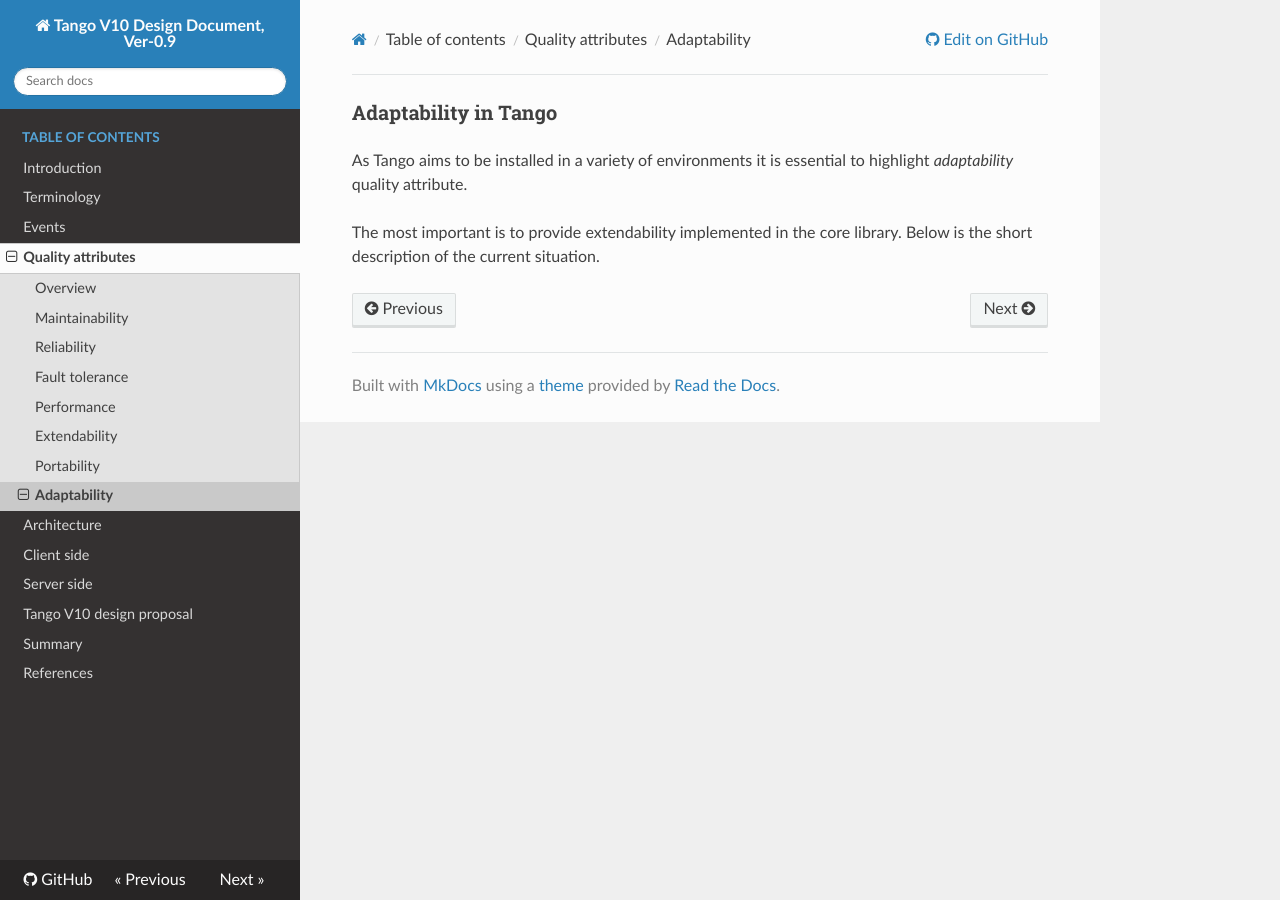
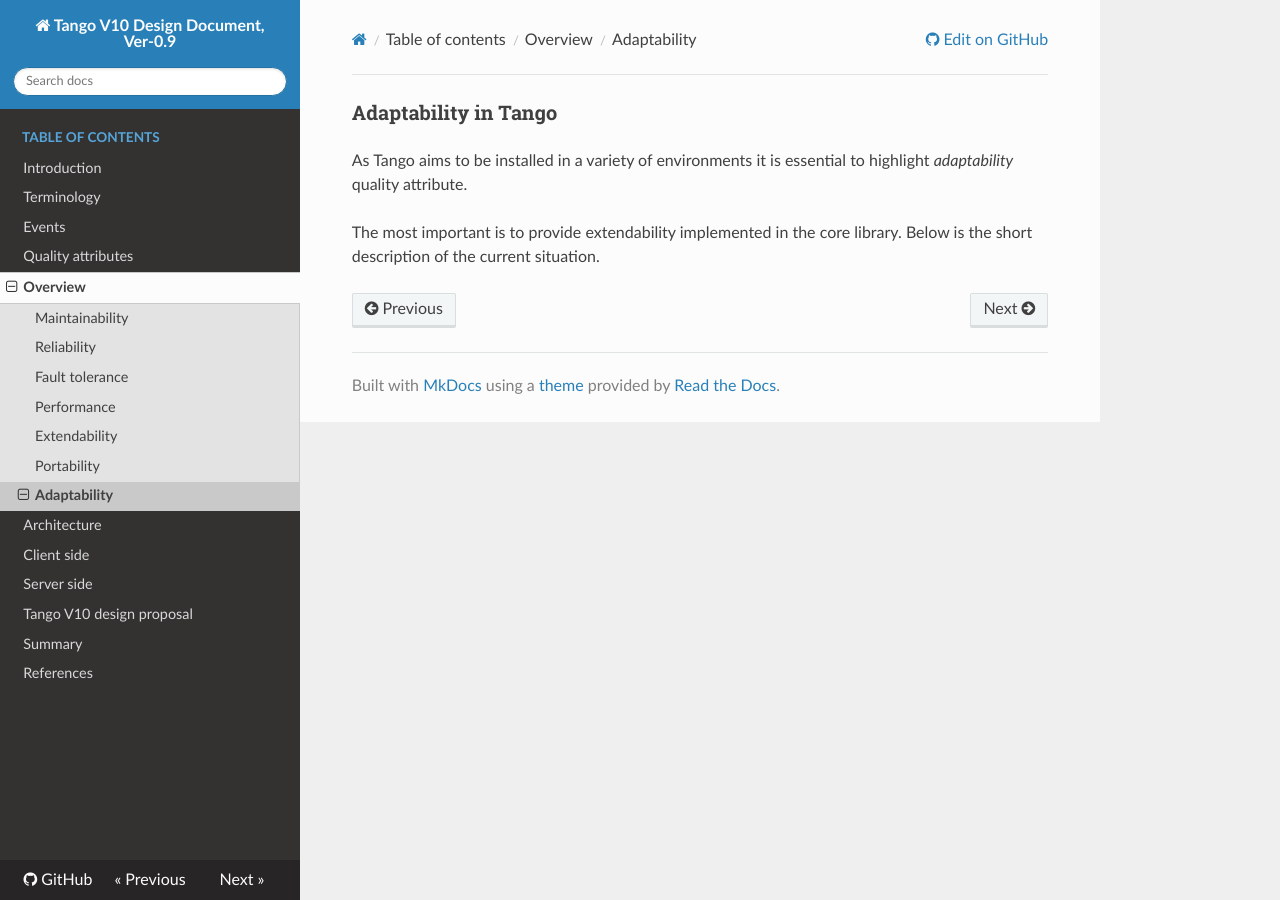
Before and after one commit to Ingvord/tango-v10-design-doc, an MkDocs documentation site: the page built from docs/adaptability.md, in a window 1280 px wide. Built offline with MkDocs 1.6.1, drawn with Linux system fonts in a browser that asks for light colours; nearby versions of some CDN libraries; old or Windows-style settings are respelled for this version of MkDocs; part of the change alters nothing that is shown.

Commit message:
Update mkdocs.yml

```diff
--- a/mkdocs.yml
+++ b/mkdocs.yml
@@ -5,8 +5,8 @@ pages:
   - Introduction: index.md
   - Terminology: terminology.md
   - Events: events_in_tango.md
-  - Quality attributes:
-    - Overview: quality_attributes.md
+  - Quality attributes: quality_attributes.md
+  - Overview:
     - Maintainability: maintainability.md
     - Reliability: reliability.md
     - Fault tolerance: fault_tolerance.md
```
